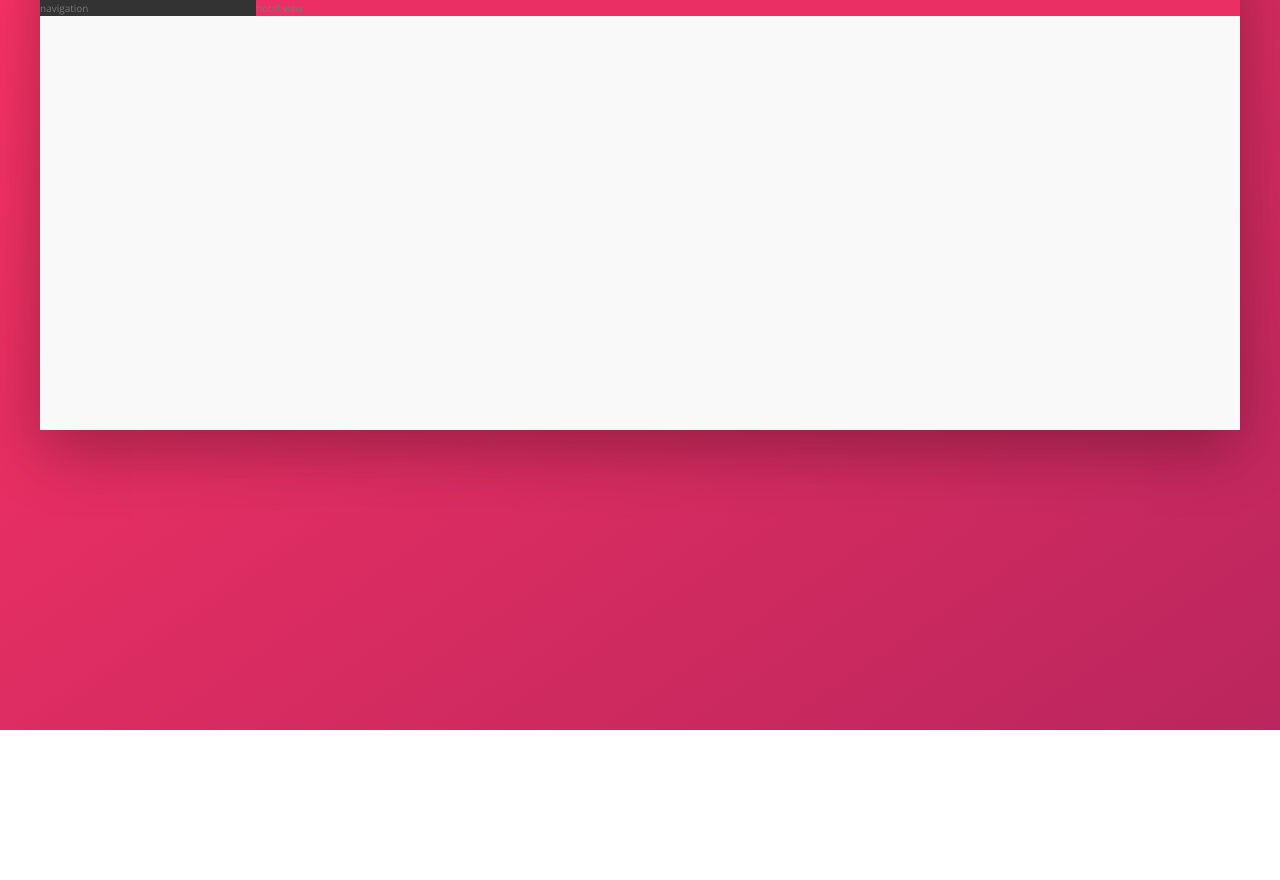
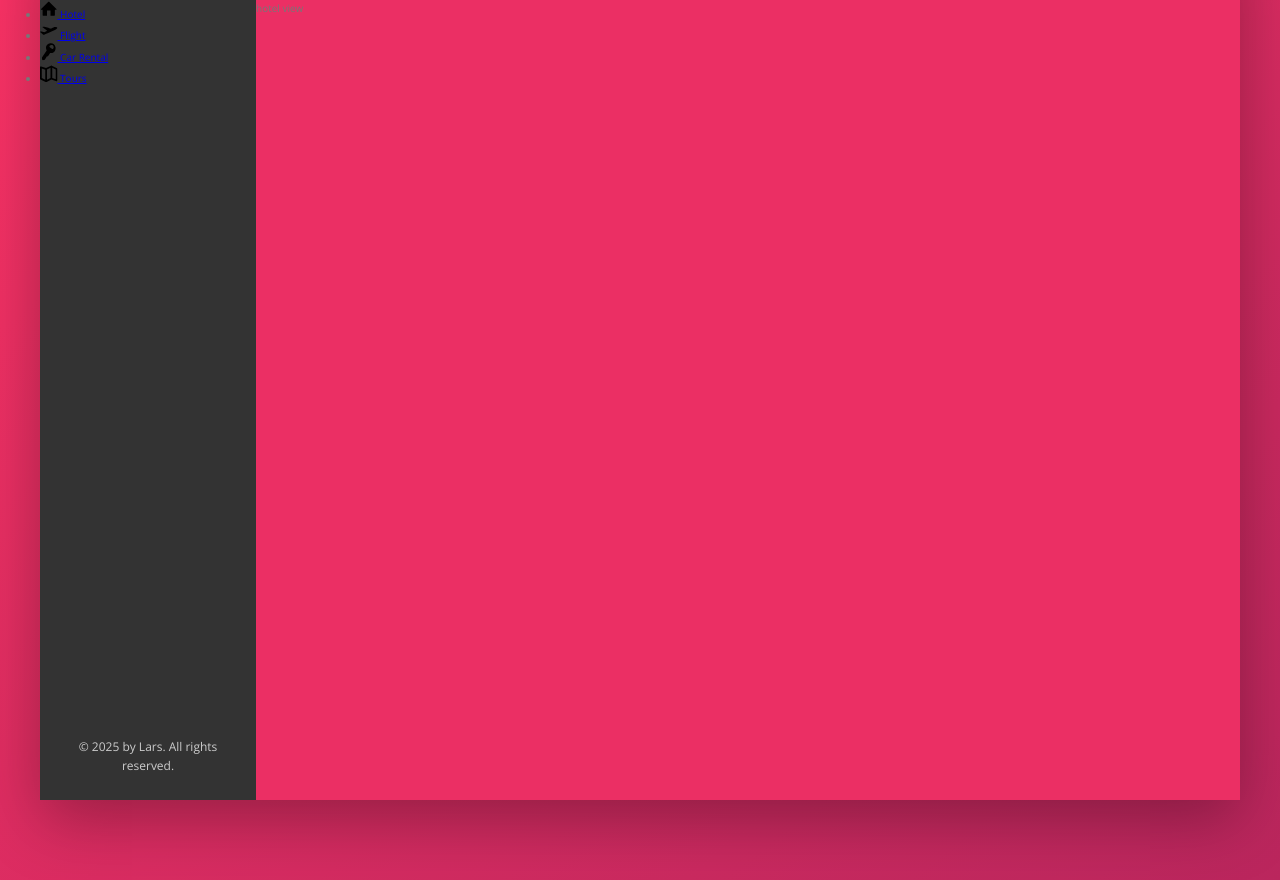
Before and after one commit to lars-lmkns/hotel-booking-flexbox_demo, a website: page index.html in a window 1280 px wide. Shown: the part 150-1030 px from the top of the page. Before the commit the page ends 880 px from the top, so only its background shows below. Drawn offline with nearby package versions, Linux system fonts and the light colour scheme.

Commit message:
Enhance sidebar navigation in index.html and update styles. Added a structured sidebar with navigation links for Hotel, Flight, Car Rental, and Tours. Updated CSS for sidebar layout and legal text styling, ensuring better visual hierarchy and usability.

```diff
--- a/index.html
+++ b/index.html
@@ -41,14 +41,54 @@
                 </div>
                 <div class="user-nav__user">
                     <img src="img/user.jpg" alt="User photo" class="user-nav__user-photo" />
-                    <span class="user-nav__user-name">John</span>
+                    <span class="user-nav__user-name">Lars</span>
                 </div>
             </nav>
         </header>
 
 
         <div class="content">
-            <nav class="sidebar">navigation</nav>
+            <nav class="sidebar">
+                <ul class="side-nav">
+                    <li class="side-nav__item">
+                        <a href="#" class="side-nav__link">
+                            <svg class="side-nav__icon">
+                                <use xlink:href="img/sprite.svg#icon-home"></use>
+                            </svg>
+                            <span>Hotel</span>
+                        </a>
+                    </li>
+                    <li class="side-nav__item">
+                        <a href="#" class="side-nav__link">
+                            <svg class="side-nav__icon">
+                                <use xlink:href="img/sprite.svg#icon-aircraft-take-off"></use>
+                            </svg>
+                            <span>Flight</span>
+                        </a>
+                    </li>
+                    <li class="side-nav__item">
+                        <a href="#" class="side-nav__link">
+                            <svg class="side-nav__icon">
+                                <use xlink:href="img/sprite.svg#icon-key"></use>
+                            </svg>
+                            <span>Car Rental</span>
+                        </a>
+                    </li>
+                    <li class="side-nav__item">
+                        <a href="#" class="side-nav__link">
+                            <svg class="side-nav__icon">
+                                <use xlink:href="img/sprite.svg#icon-map"></use>
+                            </svg>
+                            <span>Tours</span>
+                        </a>
+                    </li>
+                </ul>
+
+                <div class="legal">
+                    &copy; 2025 by Lars. All rights reserved.
+                </div>
+
+            </nav>
 
             <main class="hotel-view">hotel view</main>
         </div>
--- a/sass/_components.scss
+++ b/sass/_components.scss
@@ -113,3 +113,22 @@
   &__user-name {
   }
 }
+
+
+.side-nav {
+&__item{}
+&__link{}
+&__icon{
+  width: 1.75rem;
+  height: 1.75rem;
+
+}
+}
+
+
+.legal {
+  font-size: 1.2rem;
+  color: var(--color-grey-light-4);
+  text-align: center;
+  padding: 2.5rem;
+}
--- a/sass/_layout.scss
+++ b/sass/_layout.scss
@@ -23,9 +23,16 @@
 .sidebar{
     background-color: var(--color-grey-dark-1);
     flex: 0 0 18%; //flex-grow, flex-shrink, flex-basis
+    display: flex;
+    flex-direction: column;
+    justify-content: space-between;
 }
 
 .hotel-view{
     background-color: var(--color-primary);
     flex: 1; //flex-grow
+
+
+
+    height: 80rem;
 }
```
Also changed, not shown: css/style.css, 1 other file.
